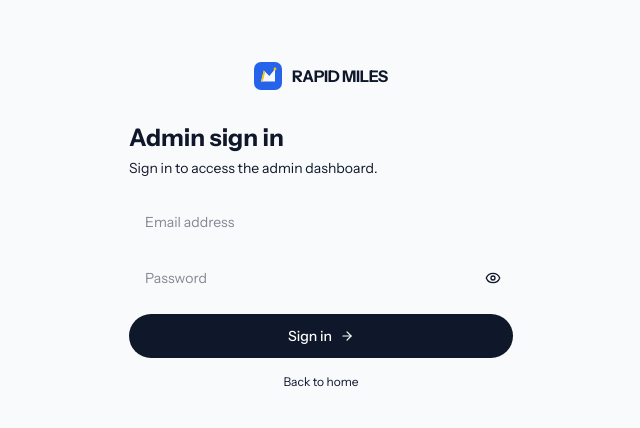
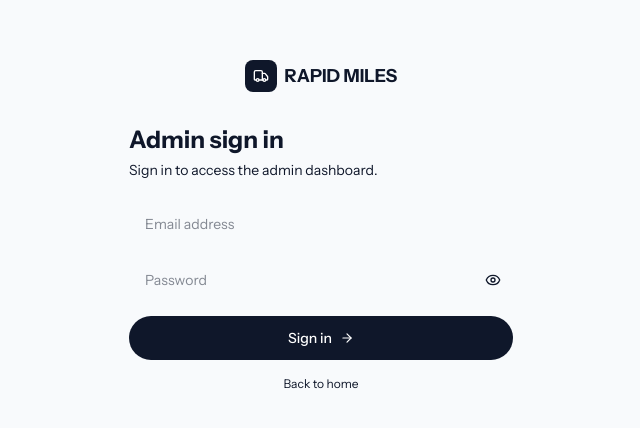
Before and after one commit to hyyungnim/Rapid-Miles, a React (Vite) app: page /admin in a window 1280 px wide. Shown: the part 174-602 px from the top of the page, without its empty margins (319-959 px from the left). Built offline with nearby package versions, Linux system fonts and the light colour scheme.

Commit message:
Revert landing page redesign and logo component; keep nav cleanup and footer number

```diff
--- a/src/components/admin/AdminDashboard.tsx
+++ b/src/components/admin/AdminDashboard.tsx
@@ -3,11 +3,10 @@ import { useNavigate } from "react-router";
 import { motion, AnimatePresence } from "motion/react";
 import {
   BarChart3, Users, UserCheck, Package, DollarSign, TrendingUp,
-  Activity, ArrowUpRight, Clock, MapPin, LogOut
+  Truck, Activity, ArrowUpRight, Clock, MapPin, LogOut
 } from "lucide-react";
 import { useAuth } from "../../contexts/AuthContext";
 import { useAdminData } from "../../hooks/useAdminData";
-import { Logo } from "../ui/Logo";
 
 type Tab = "overview" | "analytics" | "revenue";
 
@@ -63,7 +62,10 @@ export function AdminDashboard() {
       <header className="sticky top-0 z-30 bg-bg/80 backdrop-blur-md border-b border-border">
         <div className="max-w-6xl mx-auto px-6 h-16 flex items-center justify-between">
           <div className="flex items-center gap-8">
-<Logo size="sm" />
+            <div className="flex items-center gap-2">
+              <div className="w-7 h-7 rounded-lg bg-[#0f172a] flex items-center justify-center"><Truck className="w-3.5 h-3.5 text-white" /></div>
+              <span className="font-semibold text-[15px] tracking-tight text-fg">RAPID MILES</span>
+            </div>
             <nav className="hidden sm:flex items-center gap-1 bg-muted rounded-full p-1">
               {TABS.map(t => (
                 <button key={t.key} onClick={() => setTab(t.key)}
--- a/src/components/auth/ForgotPassword.tsx
+++ b/src/components/auth/ForgotPassword.tsx
@@ -1,7 +1,6 @@
 import { useState } from "react";
-import { X, Mail, ArrowLeft } from "lucide-react";
+import { X, Mail, ArrowLeft, Truck } from "lucide-react";
 import { motion } from "motion/react";
-import { Logo } from "../ui/Logo";
 
 interface Props { onClose: () => void; onBackToLogin: () => void; }
 
@@ -24,7 +23,10 @@ export function ForgotPassword({ onClose, onBackToLogin }: Props) {
         <button onClick={onClose} className="absolute top-4 right-4 p-2 rounded-lg hover:bg-gray-50 transition-colors">
           <X className="w-4 h-4 text-gray-400" />
         </button>
-        <div className="mb-4"><Logo size="sm" /></div>
+        <div className="flex items-center gap-2 mb-1">
+          <div className="w-8 h-8 rounded-lg bg-blue-600 flex items-center justify-center"><Truck className="w-4 h-4 text-white" /></div>
+          <span className="font-bold text-gray-900 text-sm">Rapid Miles</span>
+        </div>
         {sent ? (
           <>
             <h2 className="text-2xl font-bold text-gray-900 mt-4 mb-1">Check your email</h2>
--- a/src/components/driver/DriverDashboard.tsx
+++ b/src/components/driver/DriverDashboard.tsx
@@ -3,11 +3,10 @@ import { motion, AnimatePresence } from "motion/react";
 import { useNavigate } from "react-router";
 import {
   Navigation, Clock, Package, ChevronDown, Phone,
-  CheckCircle, XCircle, LogOut
+  CheckCircle, XCircle, Truck, LogOut
 } from "lucide-react";
 import { useAuth } from "../../contexts/AuthContext";
 import { useDriverDeliveries } from "../../hooks/useDriverDeliveries";
-import { Logo } from "../ui/Logo";
 
 type Tab = "active" | "history";
 
@@ -49,7 +48,10 @@ export function DriverDashboard() {
       <header className="sticky top-0 z-30 bg-bg/80 backdrop-blur-md border-b border-border">
         <div className="max-w-5xl mx-auto px-6 h-16 flex items-center justify-between">
           <div className="flex items-center gap-8">
-<Logo size="sm" />
+            <div className="flex items-center gap-2">
+              <div className="w-7 h-7 rounded-lg bg-[#0f172a] flex items-center justify-center"><Truck className="w-3.5 h-3.5 text-white" /></div>
+              <span className="font-semibold text-[15px] tracking-tight text-fg">RAPID MILES</span>
+            </div>
             <nav className="hidden sm:flex items-center gap-1 bg-muted rounded-full p-1">
               {TABS.map(t => (
                 <button key={t.key} onClick={() => setTab(t.key)}
--- a/src/components/ui/Logo.tsx
+++ /dev/null
@@ -1,47 +0,0 @@
-import { motion } from "motion/react";
-
-interface LogoProps {
-  size?: "sm" | "md" | "lg";
-  showTagline?: boolean;
-}
-
-const sizes = {
-  sm: { icon: 20, text: "text-sm", tagline: "text-[9px]" },
-  md: { icon: 28, text: "text-base", tagline: "text-[10px]" },
-  lg: { icon: 36, text: "text-xl", tagline: "text-[11px]" },
-};
-
-export function Logo({ size = "md", showTagline = false }: LogoProps) {
-  const s = sizes[size];
-
-  return (
-    <div className="flex items-center gap-2.5">
-      <motion.div
-        initial={{ scale: 0.8, opacity: 0 }}
-        animate={{ scale: 1, opacity: 1 }}
-        transition={{ duration: 0.4, ease: [0.16, 1, 0.3, 1] }}
-        className="relative shrink-0"
-        style={{ width: s.icon, height: s.icon }}
-      >
-        <svg viewBox="0 0 40 40" fill="none" width={s.icon} height={s.icon}>
-          <rect width="40" height="40" rx="10" fill="#2563eb" />
-          <motion.g
-            initial={{ x: -4, opacity: 0 }}
-            animate={{ x: 0, opacity: 1 }}
-            transition={{ delay: 0.2, duration: 0.5 }}
-          >
-            <path d="M10 28L14 12L22 20L30 10V28H10Z" fill="white" opacity="0.95" />
-            <path d="M14 12L10 28H12.5L16 14L14 12Z" fill="#f5c400" />
-            <circle cx="30" cy="10" r="2" fill="#f5c400" />
-          </motion.g>
-        </svg>
-      </motion.div>
-      <div className="flex flex-col">
-        <span className={`${s.text} font-bold tracking-tight text-fg leading-none`}>RAPID MILES</span>
-        {showTagline && (
-          <span className={`${s.tagline} font-medium text-primary tracking-wider leading-none mt-0.5`}>LOGISTICS</span>
-        )}
-      </div>
-    </div>
-  );
-}
--- a/src/pages/AdminAuth.tsx
+++ b/src/pages/AdminAuth.tsx
@@ -1,9 +1,8 @@
 import { useEffect, useState } from "react";
 import { useNavigate } from "react-router";
 import { motion } from "motion/react";
-import { ArrowRight, Eye, EyeOff } from "lucide-react";
+import { ArrowRight, Truck, Eye, EyeOff } from "lucide-react";
 import { useAuth } from "../contexts/AuthContext";
-import { Logo } from "../components/ui/Logo";
 
 export function AdminAuth() {
   const [email, setEmail] = useState("");
@@ -36,7 +35,10 @@ export function AdminAuth() {
   return (
     <div className="min-h-screen bg-bg flex items-center justify-center p-4">
       <motion.div initial={{ opacity: 0, y: 12 }} animate={{ opacity: 1, y: 0 }} className="w-full max-w-sm">
-          <div className="flex justify-center mb-8"><Logo size="md" /></div>
+        <div className="flex items-center gap-2 justify-center mb-8">
+          <div className="w-8 h-8 rounded-lg bg-[#0f172a] flex items-center justify-center"><Truck className="w-4 h-4 text-white" /></div>
+          <span className="font-bold text-lg text-fg">RAPID MILES</span>
+        </div>
 
         <h1 className="text-2xl font-bold text-fg mb-1">Admin sign in</h1>
         <p className="text-sm text-muted-fg mb-6">Sign in to access the admin dashboard.</p>
--- a/src/pages/CustomerAuth.tsx
+++ b/src/pages/CustomerAuth.tsx
@@ -1,9 +1,8 @@
 import { useEffect, useState } from "react";
 import { useNavigate } from "react-router";
 import { motion, AnimatePresence } from "motion/react";
-import { ArrowRight, Eye, EyeOff } from "lucide-react";
+import { ArrowRight, Truck, Eye, EyeOff } from "lucide-react";
 import { useAuth } from "../contexts/AuthContext";
-import { Logo } from "../components/ui/Logo";
 
 export function CustomerAuth() {
   const [mode, setMode] = useState<"signin" | "signup">("signin");
@@ -41,7 +40,10 @@ export function CustomerAuth() {
   return (
     <div className="min-h-screen bg-bg flex items-center justify-center p-4">
       <motion.div initial={{ opacity: 0, y: 12 }} animate={{ opacity: 1, y: 0 }} className="w-full max-w-sm">
-          <div className="flex justify-center mb-8"><Logo size="md" /></div>
+        <div className="flex items-center gap-2 justify-center mb-8">
+          <div className="w-8 h-8 rounded-lg bg-[#0f172a] flex items-center justify-center"><Truck className="w-4 h-4 text-white" /></div>
+          <span className="font-bold text-lg text-fg">RAPID MILES</span>
+        </div>
 
         <div className="flex items-center gap-1 bg-muted rounded-full p-1 mb-6">
           {(["signin", "signup"] as const).map(m => (
--- a/src/pages/CustomerDashboard.tsx
+++ b/src/pages/CustomerDashboard.tsx
@@ -1,9 +1,8 @@
 import { useState } from "react";
 import { AnimatePresence, motion } from "motion/react";
 import { useNavigate } from "react-router";
-import { Plus, Navigation, Clock, MapPin, LogOut } from "lucide-react";
+import { Plus, Navigation, Clock, MapPin, Truck, User, LogOut } from "lucide-react";
 import { useAuth } from "../contexts/AuthContext";
-import { Logo } from "../components/ui/Logo";
 import { BookingFlow } from "../components/customer/BookingFlow";
 import { TrackDelivery } from "../components/customer/TrackDelivery";
 import { DeliveryHistory } from "../components/customer/DeliveryHistory";
@@ -41,7 +40,10 @@ export function CustomerDashboard() {
       <header className="sticky top-0 z-30 bg-bg/80 backdrop-blur-md border-b border-border">
         <div className="max-w-5xl mx-auto px-6 h-16 flex items-center justify-between">
           <div className="flex items-center gap-8">
-<Logo size="sm" />
+            <div className="flex items-center gap-2">
+              <div className="w-7 h-7 rounded-lg bg-[#0f172a] flex items-center justify-center"><Truck className="w-3.5 h-3.5 text-white" /></div>
+              <span className="font-semibold text-[15px] tracking-tight text-fg">RAPID MILES</span>
+            </div>
             <nav className="hidden sm:flex items-center gap-1 bg-muted rounded-full p-1">
               {TABS.map(t => (
                 <button key={t.key} onClick={() => setTab(t.key)}
--- a/src/pages/DriverAuth.tsx
+++ b/src/pages/DriverAuth.tsx
@@ -1,9 +1,8 @@
 import { useEffect, useState } from "react";
 import { useNavigate } from "react-router";
 import { motion, AnimatePresence } from "motion/react";
-import { ArrowRight, Eye, EyeOff } from "lucide-react";
+import { ArrowRight, Truck, Eye, EyeOff } from "lucide-react";
 import { useAuth } from "../contexts/AuthContext";
-import { Logo } from "../components/ui/Logo";
 
 export function DriverAuth() {
   const [mode, setMode] = useState<"signin" | "signup">("signin");
@@ -48,7 +47,10 @@ export function DriverAuth() {
   return (
     <div className="min-h-screen bg-bg flex items-center justify-center p-4">
       <motion.div initial={{ opacity: 0, y: 12 }} animate={{ opacity: 1, y: 0 }} className="w-full max-w-sm">
-          <div className="flex justify-center mb-8"><Logo size="md" /></div>
+        <div className="flex items-center gap-2 justify-center mb-8">
+          <div className="w-8 h-8 rounded-lg bg-[#0f172a] flex items-center justify-center"><Truck className="w-4 h-4 text-white" /></div>
+          <span className="font-bold text-lg text-fg">RAPID MILES</span>
+        </div>
 
         <div className="flex items-center gap-1 bg-muted rounded-full p-1 mb-6">
           {(["signin", "signup"] as const).map(m => (
--- a/src/pages/LandingPage.tsx
+++ b/src/pages/LandingPage.tsx
@@ -1,8 +1,7 @@
 import { useState } from "react";
 import { motion } from "motion/react";
-import { ArrowRight, MapPin, Clock, Shield,Smartphone, Package } from "lucide-react";
+import { ArrowRight, Truck, MapPin, Clock, Shield,Smartphone, Package } from "lucide-react";
 import { useNavigate } from "react-router";
-import { Logo } from "../components/ui/Logo";
 
 const BASE = 500, RATE = 200;
 const calcFare = (km: number) => BASE + km * RATE;
@@ -16,7 +15,12 @@ export function LandingPage() {
     <div className="bg-bg min-h-screen">
       <nav className="fixed top-0 left-0 right-0 z-40 bg-bg/80 backdrop-blur-md border-b border-border">
         <div className="max-w-7xl mx-auto px-6 h-16 flex items-center justify-between">
-          <Logo size="sm" />
+          <div className="flex items-center gap-2">
+            <div className="w-7 h-7 rounded-lg bg-primary flex items-center justify-center">
+              <Truck className="w-3.5 h-3.5 text-primary-fg" />
+            </div>
+            <span className="font-semibold text-sm text-fg tracking-tight">RAPID MILES</span>
+          </div>
           <div className="flex items-center gap-3">
             <button onClick={() => navigate("/customer/auth")}
               className="text-xs font-medium text-muted-fg hover:text-fg transition-colors px-3 py-1.5">
@@ -199,7 +203,8 @@ export function LandingPage() {
           <div className="flex flex-col md:flex-row items-start justify-between gap-10 mb-12">
             <div className="max-w-xs">
               <div className="flex items-center gap-2 mb-3">
-                <Logo size="sm" />
+                <div className="w-7 h-7 rounded-lg bg-primary flex items-center justify-center"><Truck className="w-3.5 h-3.5 text-primary-fg" /></div>
+                <span className="font-semibold text-sm text-fg tracking-tight">RAPID MILES</span>
               </div>
               <p className="text-xs text-muted-fg leading-relaxed">We deliver peace of mind, one mile at a time.</p>
             </div>
```
